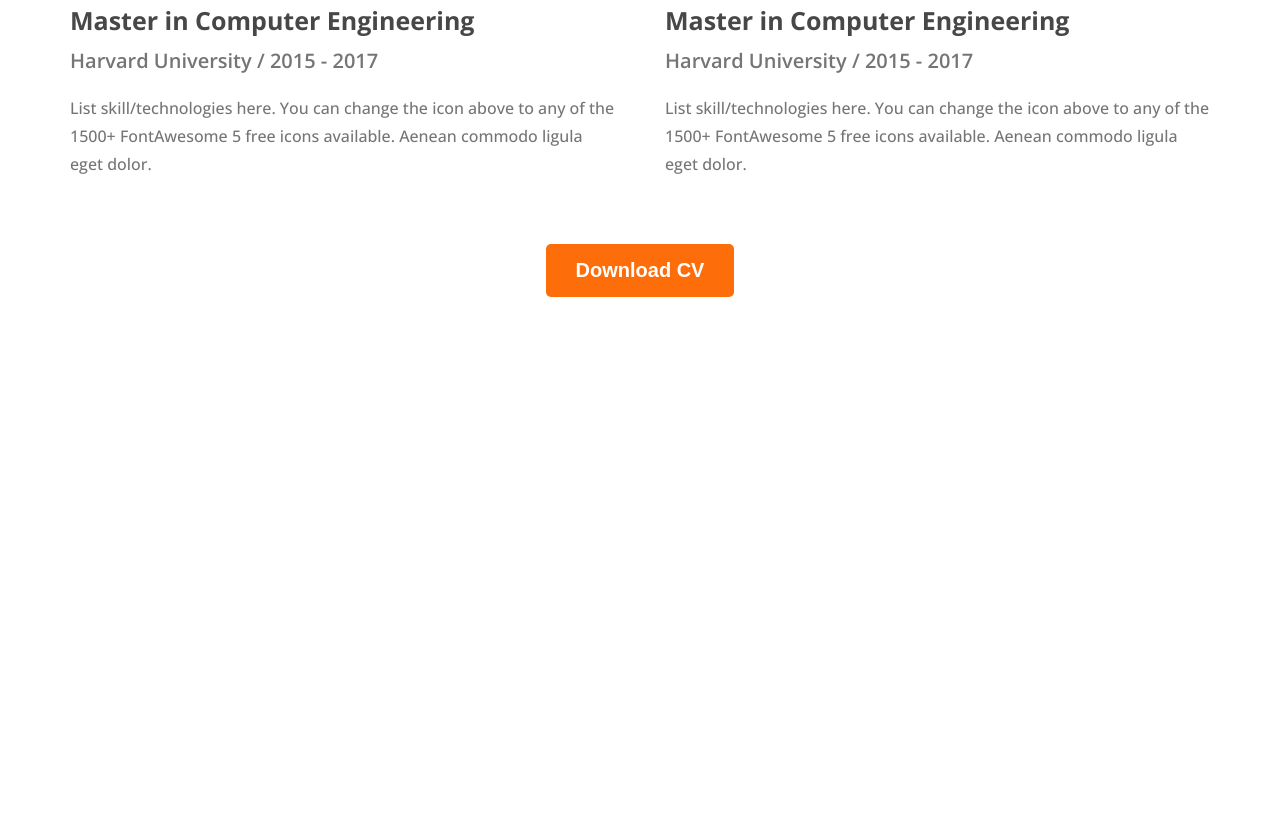
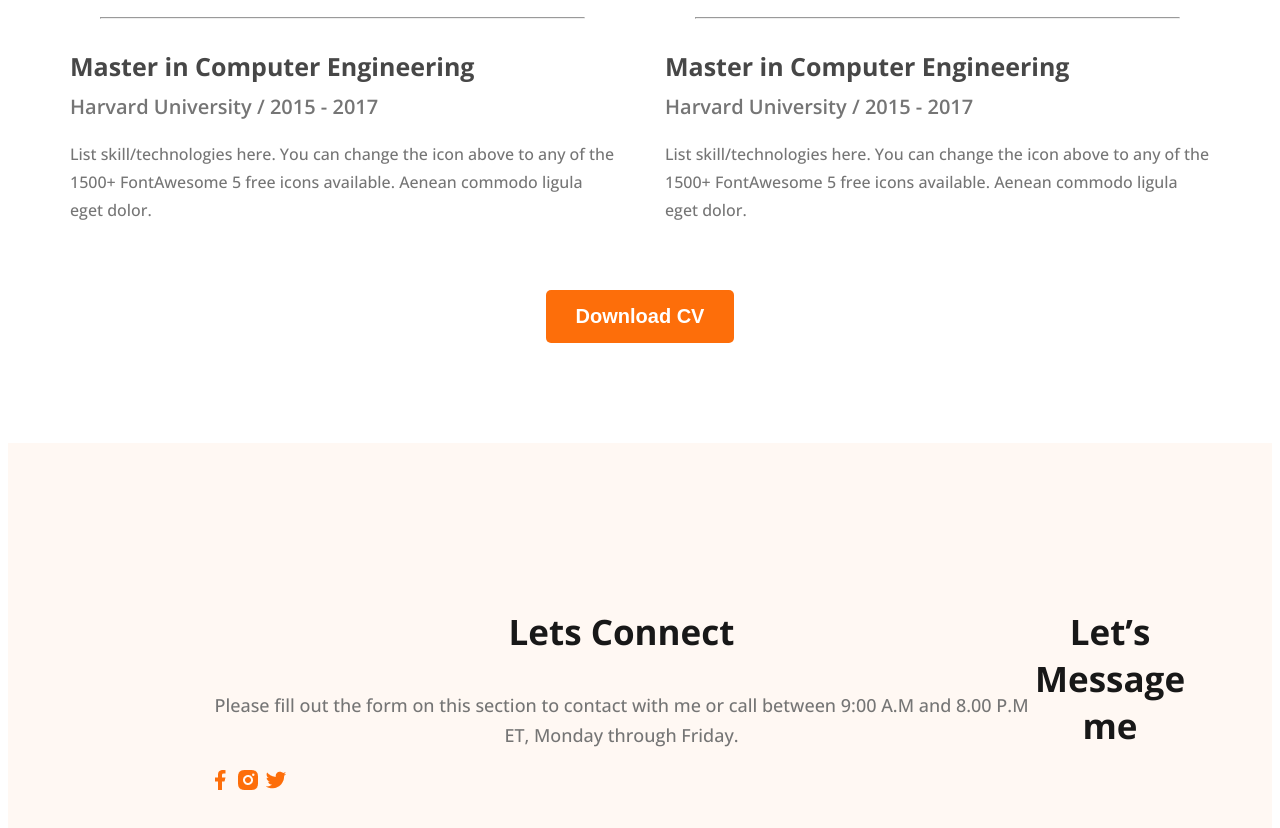
Before and after one commit to nisma687/webdeveloper-protfolio, a plain HTML site: page index.html in a window 1280 px wide. Shown: the part 2862-3690 px from the top of the page. Before the commit the page ends 3167 px from the top, so only its background shows below. Drawn offline with nearby package versions, Linux system fonts and the light colour scheme.

Commit message:
did the footer part not all

```diff
--- a/index.html
+++ b/index.html
@@ -216,7 +216,18 @@
     </main>
 
     <footer>
-
+        <div class="footer-column">
+            <h3 class="section-tittle">Lets Connect</h3>
+            <p class="section-description">Please fill out the form on this section to contact with me or call between 9:00 A.M and 8.00 P.M ET, Monday through Friday.</p>
+            <div class="social-links">
+                <a href=""><img src="/images/icons/facebook.png" alt=""></a>
+                <a href=""><img src="/images/icons/insta.png" alt=""></a>
+                <a href=""><img src="/images/icons/twitter.png" alt=""></a>
+            </div>
+        </div>
+        <div class="footer-column">
+            <h3 class="section-tittle">Let’s Message me</h3>
+        </div>
     </footer>
 </body>
 </html>
--- a/styles/portfolio.css
+++ b/styles/portfolio.css
@@ -205,7 +205,7 @@
 box-shadow: 0px 6px 50px 0px rgba(0, 0, 0, 0.06);
 /* justify-content: space-evenly;  */
 }
-}
+
 .skill-description
 {
 
@@ -288,3 +288,13 @@
     text-align: center;
     margin-top: 50px;
 }
+
+/* Footer */
+
+footer
+{
+    display: flex;
+    background: #FFF8F3;
+    padding:130px 200px;
+    margin-top: 100px;
+}
```
